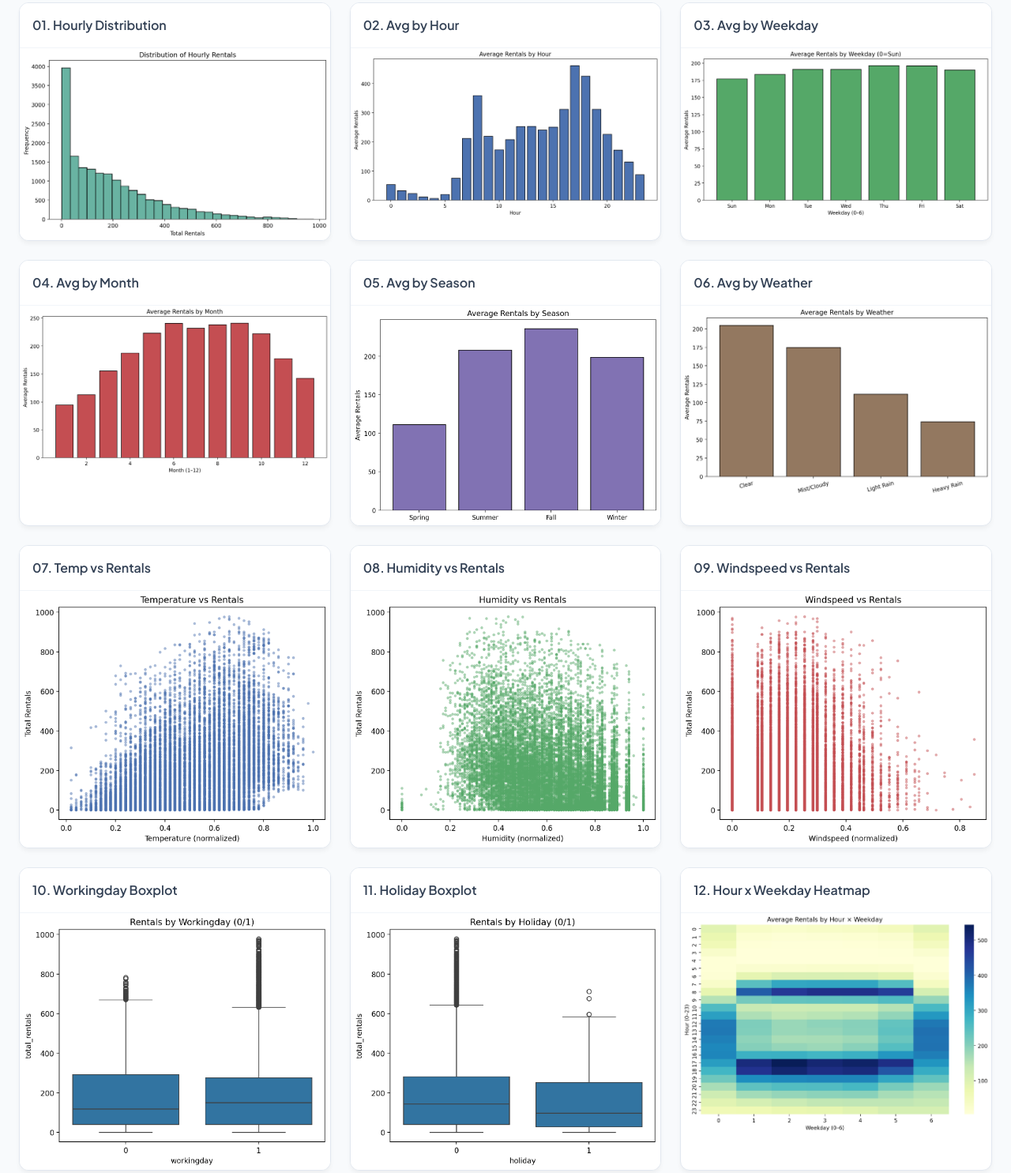
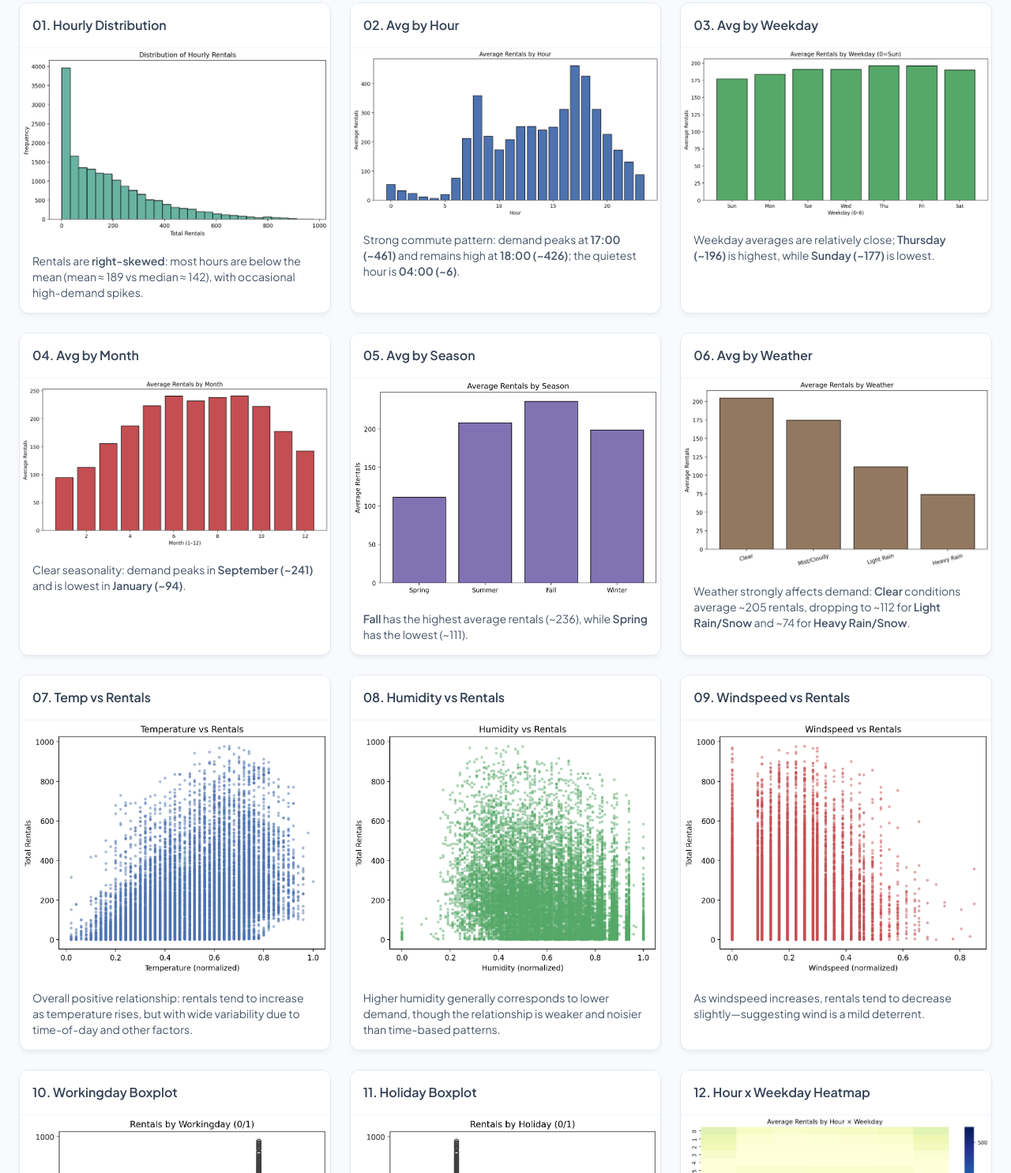
Before and after one commit to JanLancelot/FRE-MIDTERM-PROJECT-BIKE-SHARING, a plain HTML site: page index.html in a window 1280 px wide. Shown: the part 962-2447 px from the top of the page at 79% size. Drawn offline with nearby package versions, Linux system fonts and the light colour scheme.

Commit message:
added description per desc analysis

```diff
--- a/index.html
+++ b/index.html
@@ -215,6 +215,10 @@
               class="w-full h-auto object-contain"
               loading="lazy"
             />
+            <div class="p-4 text-sm text-slate-600">
+              Rentals are <span class="font-semibold">right-skewed</span>: most hours are below the mean
+              (mean ≈ 189 vs median ≈ 142), with occasional high-demand spikes.
+            </div>
           </div>
           <div class="chart-card">
             <div
@@ -228,6 +232,11 @@
               class="w-full h-auto object-contain"
               loading="lazy"
             />
+            <div class="p-4 text-sm text-slate-600">
+              Strong commute pattern: demand peaks at <span class="font-semibold">17:00 (~461)</span> and
+              remains high at <span class="font-semibold">18:00 (~426)</span>; the quietest hour is
+              <span class="font-semibold">04:00 (~6)</span>.
+            </div>
           </div>
           <div class="chart-card">
             <div
@@ -241,6 +250,10 @@
               class="w-full h-auto object-contain"
               loading="lazy"
             />
+            <div class="p-4 text-sm text-slate-600">
+              Weekday averages are relatively close; <span class="font-semibold">Thursday (~196)</span> is
+              highest, while <span class="font-semibold">Sunday (~177)</span> is lowest.
+            </div>
           </div>
           <div class="chart-card">
             <div
@@ -254,6 +267,10 @@
               class="w-full h-auto object-contain"
               loading="lazy"
             />
+            <div class="p-4 text-sm text-slate-600">
+              Clear seasonality: demand peaks in <span class="font-semibold">September (~241)</span> and is
+              lowest in <span class="font-semibold">January (~94)</span>.
+            </div>
           </div>
           <div class="chart-card">
             <div
@@ -267,6 +284,10 @@
               class="w-full h-auto object-contain"
               loading="lazy"
             />
+            <div class="p-4 text-sm text-slate-600">
+              <span class="font-semibold">Fall</span> has the highest average rentals (~236), while
+              <span class="font-semibold">Spring</span> has the lowest (~111).
+            </div>
           </div>
           <div class="chart-card">
             <div
@@ -280,6 +301,11 @@
               class="w-full h-auto object-contain"
               loading="lazy"
             />
+            <div class="p-4 text-sm text-slate-600">
+              Weather strongly affects demand: <span class="font-semibold">Clear</span> conditions average
+              ~205 rentals, dropping to ~112 for <span class="font-semibold">Light Rain/Snow</span> and
+              ~74 for <span class="font-semibold">Heavy Rain/Snow</span>.
+            </div>
           </div>
           <div class="chart-card">
             <div
@@ -293,6 +319,10 @@
               class="w-full h-auto object-contain"
               loading="lazy"
             />
+            <div class="p-4 text-sm text-slate-600">
+              Overall positive relationship: rentals tend to increase as temperature rises, but with wide
+              variability due to time-of-day and other factors.
+            </div>
           </div>
           <div class="chart-card">
             <div
@@ -306,6 +336,10 @@
               class="w-full h-auto object-contain"
               loading="lazy"
             />
+            <div class="p-4 text-sm text-slate-600">
+              Higher humidity generally corresponds to lower demand, though the relationship is weaker and
+              noisier than time-based patterns.
+            </div>
           </div>
           <div class="chart-card">
             <div
@@ -319,6 +353,9 @@
               class="w-full h-auto object-contain"
               loading="lazy"
             />
+            <div class="p-4 text-sm text-slate-600">
+              As windspeed increases, rentals tend to decrease slightly—suggesting wind is a mild deterrent.
+            </div>
           </div>
           <div class="chart-card">
             <div
@@ -332,6 +369,10 @@
               class="w-full h-auto object-contain"
               loading="lazy"
             />
+            <div class="p-4 text-sm text-slate-600">
+              Working days show slightly higher central demand (avg ~193) than non-working days (avg ~181),
+              consistent with commute-driven usage.
+            </div>
           </div>
           <div class="chart-card">
             <div
@@ -345,6 +386,9 @@
               class="w-full h-auto object-contain"
               loading="lazy"
             />
+            <div class="p-4 text-sm text-slate-600">
+              Holidays have lower demand on average (avg ~157) compared with non-holidays (avg ~190).
+            </div>
           </div>
           <div class="chart-card">
             <div
@@ -358,6 +402,10 @@
               class="w-full h-auto object-contain"
               loading="lazy"
             />
+            <div class="p-4 text-sm text-slate-600">
+              Demand clusters on weekdays during commute windows (morning and late afternoon), with the
+              strongest hotspot around <span class="font-semibold">17:00</span>.
+            </div>
           </div>
         </div>
       </div>
```
Also changed, not shown: descriptive.csv (+0 -15 lines).
